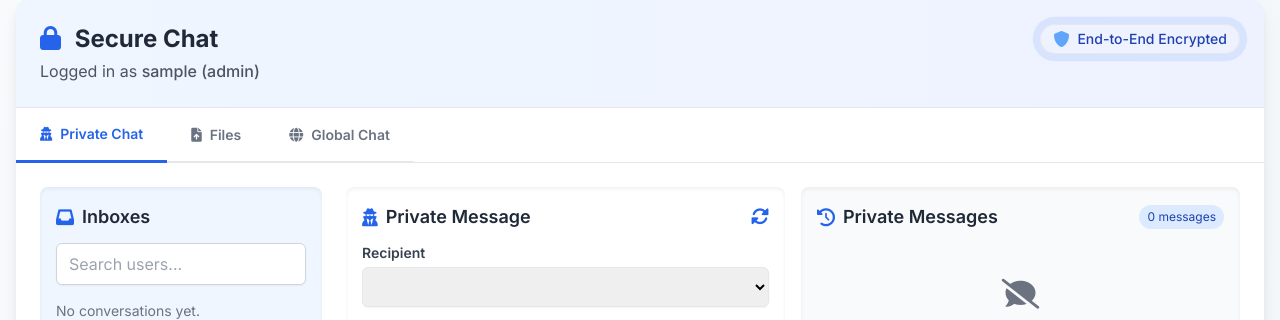
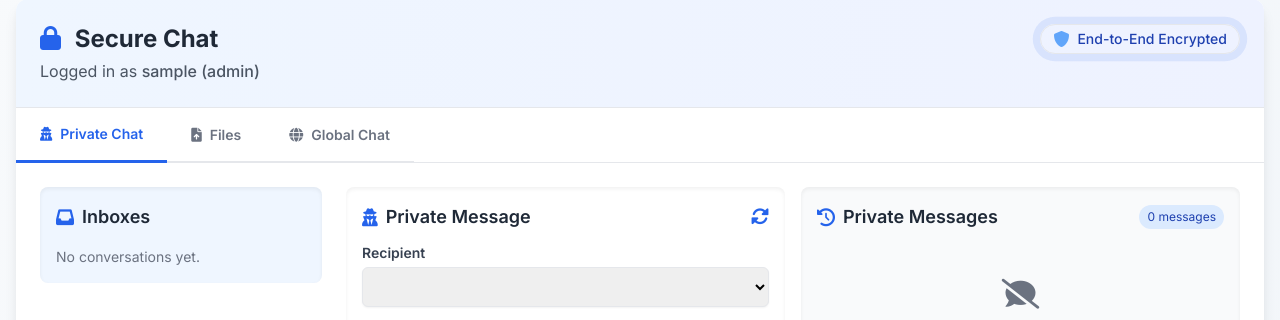
Before and after one commit to hyperdargo/CryptoChatSecure, a Flask app: page /chat in a window 1280 px wide. Shown: the part 89-409 px from the top of the page. Run offline with Flask 3, Linux system fonts and the light colour scheme; the visitor is signed in with stand-in values (Sample User, id 1); data comes from the database, SQL or seed files in the repository; data that the repository does not hold is empty.

Commit message:
Update chat.html

```diff
--- a/templates/chat.html
+++ b/templates/chat.html
@@ -269,7 +269,7 @@
                                 <i class="fas fa-inbox mr-2 text-blue-600"></i> Inboxes
                             </h3>
                             <div class="relative mb-4">
-                                <input type="text" id="user-search" class="block w-full rounded-md border-gray-300 shadow-sm focus:border-blue-500 focus:ring-blue-500 py-2 px-3 border text-gray-700" placeholder="Search users...">
+
                                 <div id="search-results" class="search-results hidden mt-1"></div>
                             </div>
                             <div id="inbox-list" class="space-y-2 max-h-[50vh] overflow-y-auto">
```
